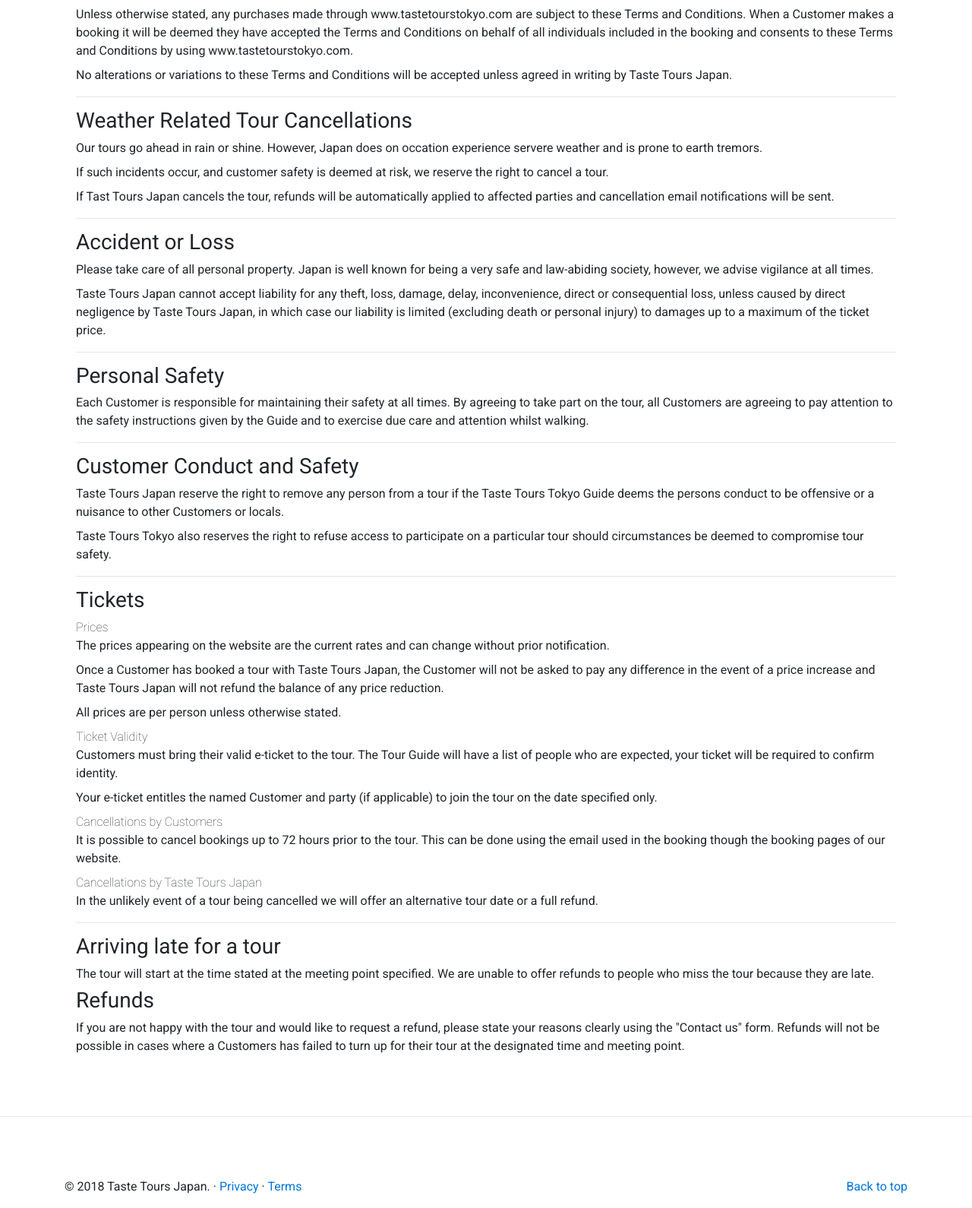
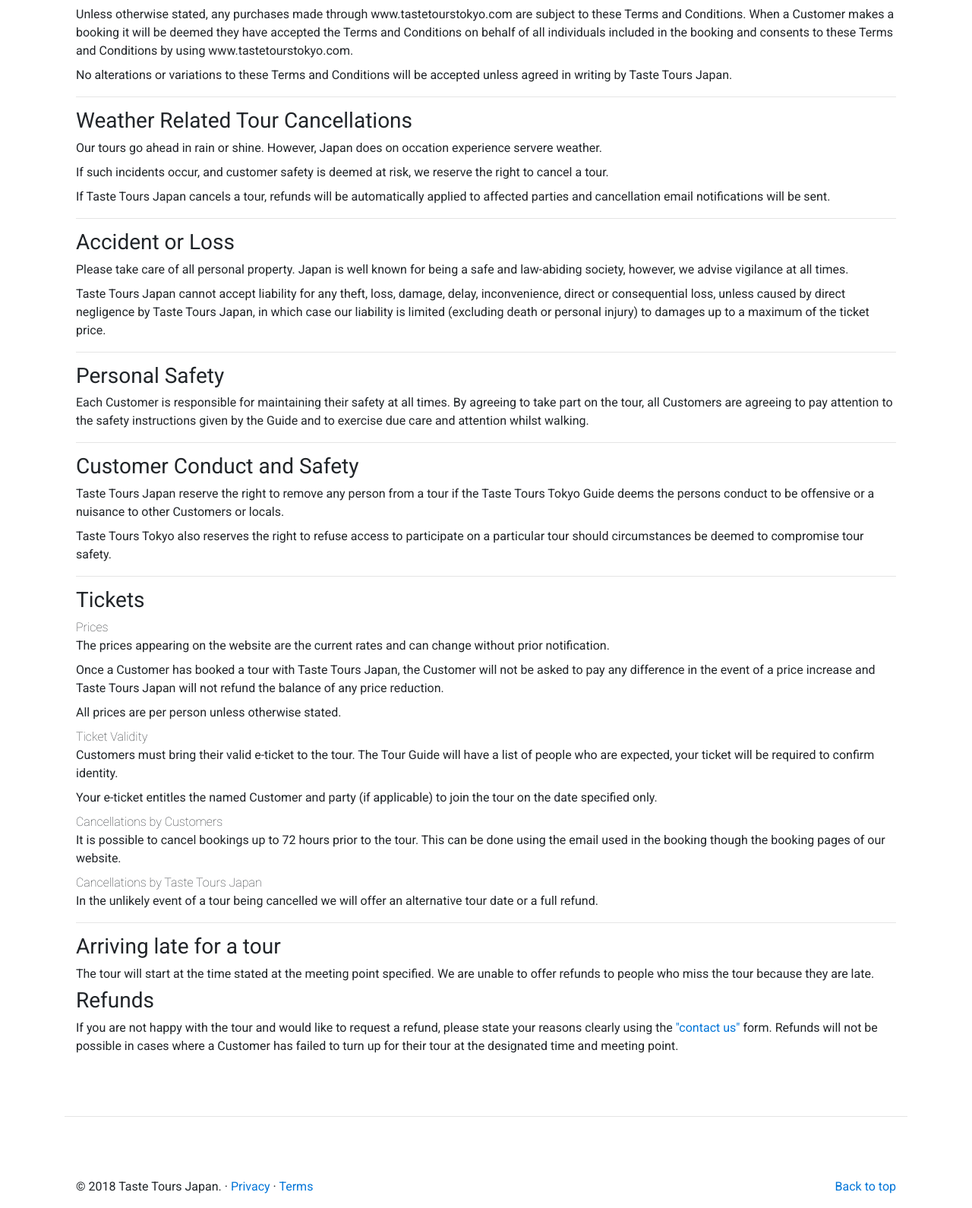
Before and after one commit to AoiToShiro/django-tastetours, a Django app: page /terms/ in a window 1280 px wide. Shown: the part 197-1787 px from the top of the page at 76% size. Run offline with Django 3.2, Linux system fonts and the light colour scheme; parts of the project's set-up code (start-up, migrations or seed data) failed here and were passed over; some libraries are stand-ins or nearby versions.

Commit message:
Commenting out of media related settings and small updates to privacy and terms pages

```diff
--- a/tastetoursjapan_project/templates/pages/home.html
+++ b/tastetoursjapan_project/templates/pages/home.html
@@ -137,7 +137,7 @@
                 <h4 class="card-title dark-grey-text"><strong>Edo Outpost</strong></h4>
                 <!--Text-->
                 <p class="card-text">Walk the streets of the old Edo outpost "Togoshi Ginza" and sample the delicious street food on offer</p>
-                <a href="http://w3w.co/dude.round.unroll" class="btn btn-secondary btn-md">Location</a>
+                <a href="http://bit.ly/2E9q45D" class="btn btn-secondary btn-md">Location</a>
                 <a href="{% url 'tours:edooutpost' %}" class="btn btn-primary btn-md">Tour Info</a>
             </div>
 
@@ -286,7 +286,7 @@
 <script src="D:\Bootstrap_Files\dist\js\bootstrap.min.js"></script> {% endcomment %}
 
 
-<script src="https://cdnjs.cloudflare.com/ajax/libs/bootstrap-datepicker/1.6.4/js/bootstrap-datepicker.js"></script>
+{% comment %} <script src="https://cdnjs.cloudflare.com/ajax/libs/bootstrap-datepicker/1.6.4/js/bootstrap-datepicker.js"></script>
 <link rel="stylesheet" href="https://cdnjs.cloudflare.com/ajax/libs/bootstrap-datepicker/1.6.4/css/bootstrap-datepicker.css"></link>
     <script>
         function instantiateMyDatePicker() {
@@ -296,7 +296,7 @@
                 autoclose: true,
                 });
               }
-    </script>
+    </script> {% endcomment %}
     {% comment %} shard date picker java script {% endcomment %}
 
 </script>
--- a/tastetoursjapan_project/templates/pages/privacy.html
+++ b/tastetoursjapan_project/templates/pages/privacy.html
@@ -10,7 +10,7 @@
             <div class="template_content">
                 <dl>
                     <div class="pp-img-container">
-                        <p>While using the services offered by Taste Tours Japan, we will only ever request the minimum amount of personal information to deliver such services. Payments are processes via Stripe and no payment informaton is shared with Taste Tours Japan. Please refer to the Stripe Privacy Terms (https://stripe.com/us/privacy)</p>
+                        <p>While using the services offered by Taste Tours Japan, we will only ever request the minimum amount of personal information to deliver such services. Payments are processes via Stripe and no sensitive payment informaton (such as credit card numbers) are shared with Taste Tours Japan. Please refer to the Stripe Privacy Terms (https://stripe.com/us/privacy)</p>
                     </div>
                     <hr>
                     <dt><h3>What constitutes “personal information”</h3></dt>
@@ -115,7 +115,7 @@
                     <hr>
                     <dt><h3>Inquires regarding personal information</h3></dt>
                     <dd>
-                        <p>Please use the "contact us" form<br>
+                        <p>Please use the <a href="{% url 'contactus:email' %}">"contact us"</a> form<br>
                       </dd>
                 </dl>
             </div>
--- a/tastetoursjapan_project/templates/pages/terms.html
+++ b/tastetoursjapan_project/templates/pages/terms.html
@@ -14,14 +14,14 @@
   <hr>
 <dt><h3>Weather Related Tour Cancellations</h3></dt>
 <dd>Our tours go ahead in rain or shine.
-  However, Japan does on occation experience servere weather and is prone to earth tremors.</dd>
+  However, Japan does on occation experience servere weather.</dd>
   <dd>If such incidents occur, and customer safety is deemed at risk, we reserve the right to cancel a tour.</dd>
-   <dd>If Tast Tours Japan cancels the tour, refunds will be automatically applied to affected parties
+   <dd>If Taste Tours Japan cancels a tour, refunds will be automatically applied to affected parties
    and cancellation email notifications will be sent.</dd>
    <hr>
 <dt><h3>Accident or Loss</h3></dt>
 <dd>Please take care of all personal property.
-  Japan is well known for being a very safe and law-abiding society, however, we advise vigilance at all times.</dd>
+  Japan is well known for being a safe and law-abiding society, however, we advise vigilance at all times.</dd>
   <dd>Taste Tours Japan cannot accept liability for any theft, loss, damage, delay, inconvenience,
   direct or consequential loss, unless caused by direct negligence by Taste Tours Japan,
   in which case our liability is limited (excluding death or personal injury)
@@ -65,9 +65,8 @@ This can be done using the email used in the booking though the booking pages of
   We are unable to offer refunds to people who miss the tour because they are late.</dd>
 <dt><h3>Refunds</h3></dt>
 <dd>If you are not happy with the tour and would like to request a refund,
-  please state your reasons clearly using the "Contact us" form. Refunds will not be possible in cases where a Customers has
-  failed to turn up for their tour at the designated time and meeting point.</span></div>
-</dd>
+  please state your reasons clearly using the <a href="{% url 'contactus:email' %}">"contact us"</a> form. Refunds will not be possible in cases where a Customer has
+  failed to turn up for their tour at the designated time and meeting point.</dd>
 
 </div>
 
```
Also changed, not shown: config/settings/production.py (+13 -13 lines).
